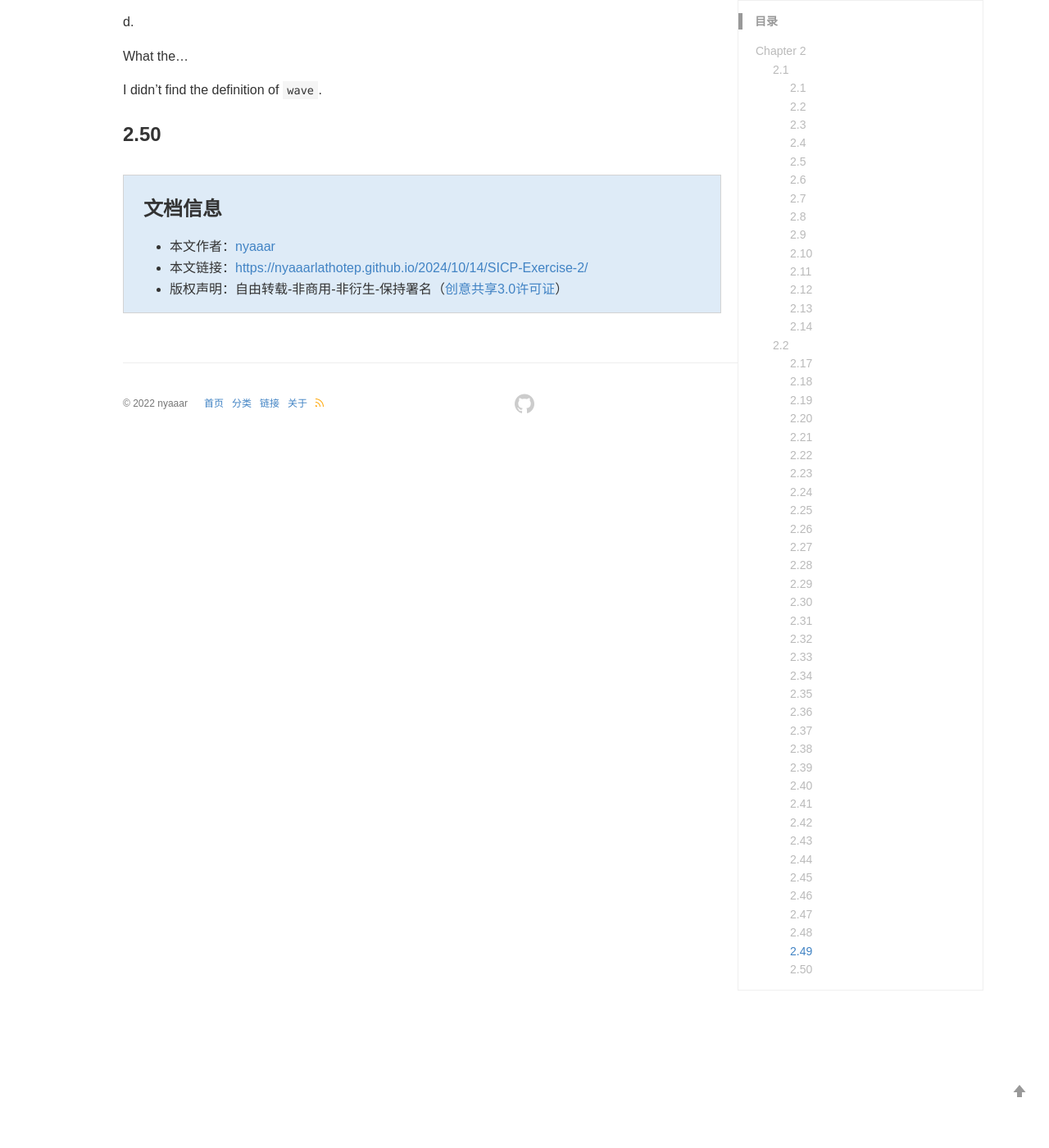
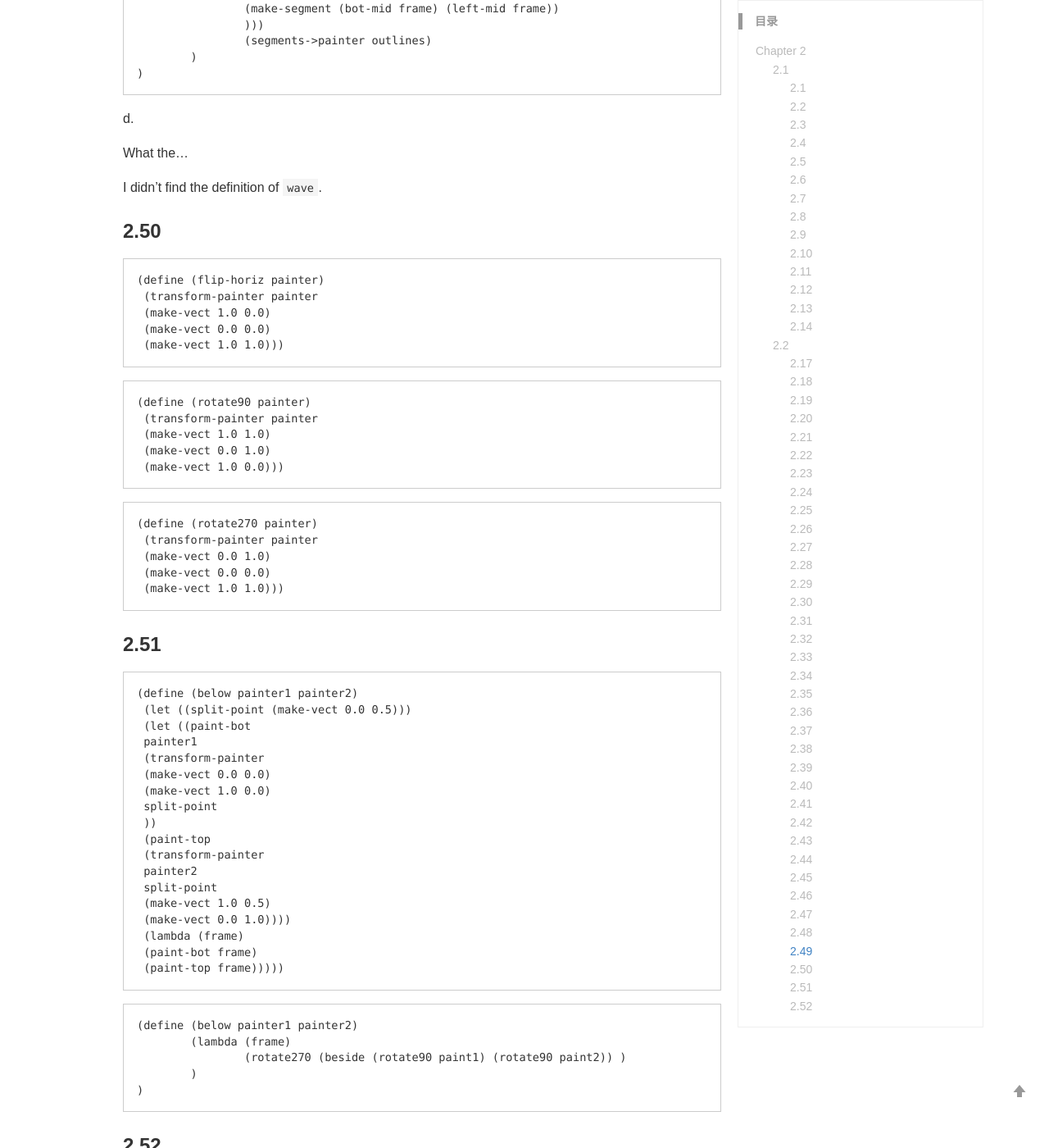
Before and after one commit to nyaaarlathotep/nyaaarlathotep.github.io, a Jekyll site: the page built from _posts/2024-10-14- SICP Exercise 2.md, in a window 1280 px wide and 1400 px high, scrolled down 27015 px. Shown: the whole window at 82% size. Built offline with Jekyll 4.4.1, drawn with Linux system fonts in a browser that asks for light colours; comment, search, counter and statistics services are not loaded; a style sheet for code colours, icons or effects is not loaded; some of the changed text lies outside the part shown.

Commit message:
Update 2024-10-14- SICP Exercise 2.md

````diff
--- a/_posts/2024-10-14- SICP Exercise 2.md
+++ b/_posts/2024-10-14- SICP Exercise 2.md
@@ -1308,3 +1310,79 @@ What the...
 I didn't find the definition of `wave`.
 
 ### 2.50
+
+```
+(define (flip-horiz painter)
+ (transform-painter painter
+ (make-vect 1.0 0.0)
+ (make-vect 0.0 0.0)
+ (make-vect 1.0 1.0)))
+```
+
+```
+(define (rotate90 painter)
+ (transform-painter painter
+ (make-vect 1.0 1.0)
+ (make-vect 0.0 1.0)
+ (make-vect 1.0 0.0)))
+```
+
+```
+(define (rotate270 painter)
+ (transform-painter painter
+ (make-vect 0.0 1.0)
+ (make-vect 0.0 0.0)
+ (make-vect 1.0 1.0)))
+```
+
+### 2.51
+
+```
+(define (below painter1 painter2)
+ (let ((split-point (make-vect 0.0 0.5)))
+ (let ((paint-bot
+ painter1
+ (transform-painter
+ (make-vect 0.0 0.0)
+ (make-vect 1.0 0.0)
+ split-point
+ ))
+ (paint-top
+ (transform-painter
+ painter2
+ split-point
+ (make-vect 1.0 0.5)
+ (make-vect 0.0 1.0))))
+ (lambda (frame)
+ (paint-bot frame)
+ (paint-top frame)))))
+```
+
+```
+(define (below painter1 painter2)
+	(lambda (frame)
+		(rotate270 (beside (rotate90 paint1) (rotate90 paint2))	)
+	)
+)
+```
+
+### 2.52
+
+b.
+
+```
+ (define (corner-split painter n)
+ (if (= n 0)
+ painter
+ (let ((up (up-split painter (- n 1)))
+ (right (right-split painter (- n 1))))
+ (let ((top-left up)
+ (bottom-right right)
+ (corner (corner-split painter (- n 1))))
+ (beside (below painter top-left)
+ (below bottom-right corner))))))
+```
+
+c.
+
+You need some rotations.
````
Also changed, not shown: other parts of _posts/2024-10-14- SICP Exercise 2.md (+2 -0 lines).
